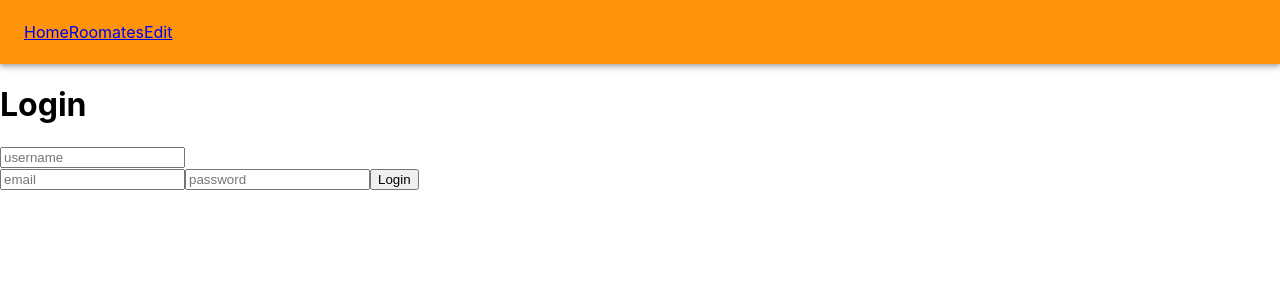
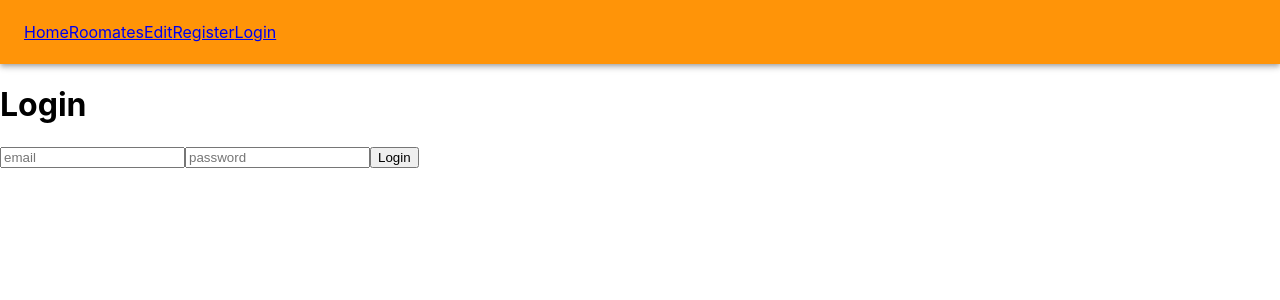
Before and after one commit to andrew-merz/Door-Tie-frontend, a React (Create React App) app: page /pages/Login in a window 1280 px wide. Shown: the top 300 px of the page. Built offline with nearby package versions, Linux system fonts and the light colour scheme.

Commit message:
webtokens running

```diff
--- a/package.json
+++ b/package.json
@@ -10,6 +10,7 @@
     "@testing-library/jest-dom": "^5.16.4",
     "@testing-library/react": "^13.3.0",
     "@testing-library/user-event": "^13.5.0",
+    "jsonwebtoken": "^8.5.1",
     "react": "^18.1.0",
     "react-dom": "^18.1.0",
     "react-router-dom": "^6.3.0",
--- a/src/components/Nav.js
+++ b/src/components/Nav.js
@@ -16,6 +16,12 @@ function Nav(props) {
           <Link to="/pages/Edit">
             <div>Edit</div>
           </Link>
+          <Link to="/pages/Register">
+            <div>Register</div>
+          </Link>
+          <Link to="/pages/Login">
+            <div>Login</div>
+          </Link>
         </Toolbar>
       </nav>
     </AppBar>
--- a/src/pages/Login.js
+++ b/src/pages/Login.js
@@ -1,15 +1,52 @@
+import { useState } from "react";
 import Nav from "../components/Nav";
 
 function Login() {
+  const [email, setEmail] = useState("");
+  const [password, setPassword] = useState("");
+
+  async function loginUser(event) {
+    event.preventDefault();
+
+    const response = await fetch("http://localhost:4000/api/login", {
+      method: "POST",
+      headers: {
+        "Content-Type": "application/json",
+      },
+      body: JSON.stringify({
+        email,
+        password,
+      }),
+    });
+    const data = await response.json();
+
+    if (data.user) {
+      alert("login successful");
+      window.location.href = "../";
+    } else {
+      alert("please check username and password");
+    }
+
+    console.log(data);
+  }
+
   return (
     <div>
       <Nav />
       <h1>Login</h1>
-      <form>
-        <input type="text" placeholder="username" />
-        <br></br>
-        <input type="email" placeholder="email" />
-        <input type="password" placeholder="password" />
+      <form onSubmit={loginUser}>
+        <input
+          value={email}
+          onChange={(e) => setEmail(e.target.value)}
+          type="email"
+          placeholder="email"
+        />
+        <input
+          value={password}
+          onChange={(e) => setPassword(e.target.value)}
+          type="password"
+          placeholder="password"
+        />
         <input type="submit" value="Login" />
       </form>
     </div>
```
Also changed, not shown: 1 other file (tests, documents, lock files or other folders).
